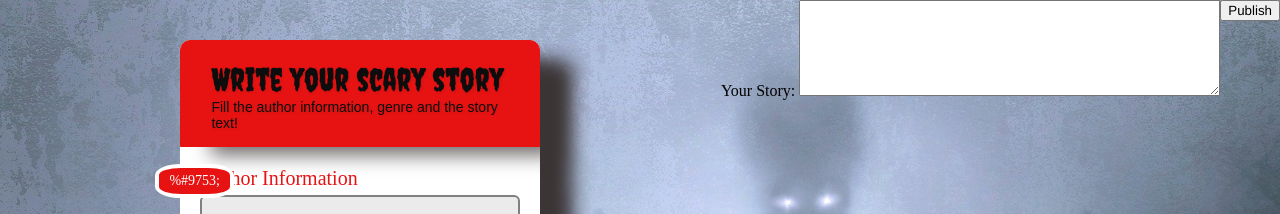
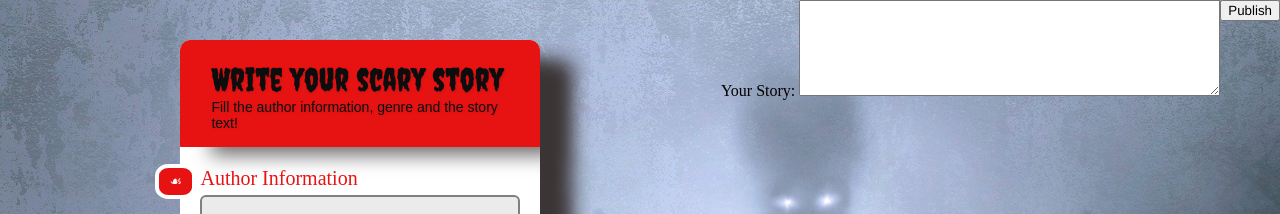
Before and after one commit to vito-dim/Scary_Story_repo, a plain HTML site: page index.html in a window 1280 px wide. Shown: the top 214 px of the page. Drawn offline with Linux system fonts and the light colour scheme.

Commit message:
fix issue

```diff
--- a/index.html
+++ b/index.html
@@ -21,7 +21,7 @@
         <span>Fill the author information, genre and the story text!</span>
       </h1>
       <form>
-        <div class="section"><span>%#9753;</span>
+        <div class="section"><span>&#9753;</span>
           Author Information</div>
         <div class="inner-wrap">
           <label>First Name: <input type="text" id="first-name" name="field1" /></label>
```
